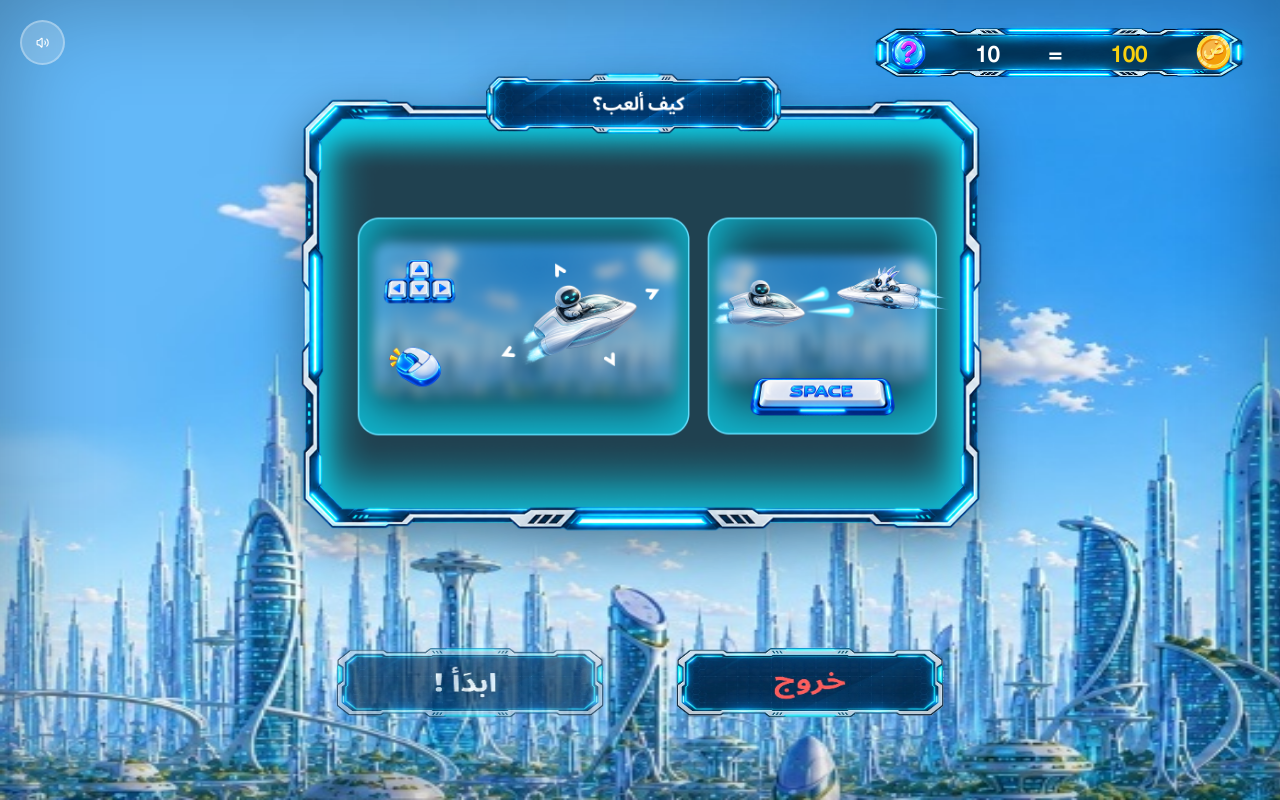
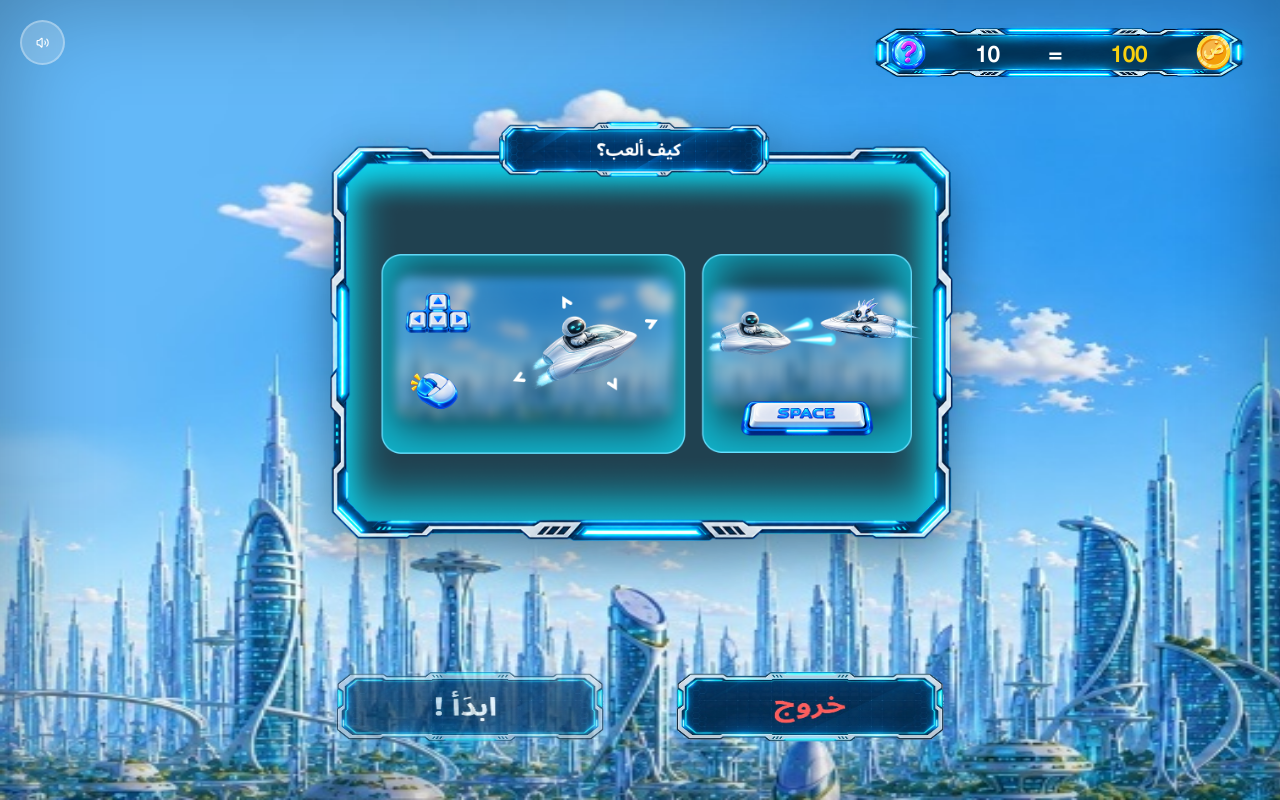
Before and after one commit to plan-code-official/Airplane-Games, a React (Vite) app: page / in a window 1280 px wide. Built offline with nearby package versions, Linux system fonts and the light colour scheme; a web font is replaced by a local one.

Commit message:
Polish Airplane welcome and results layout

```diff
--- a/src/ResultsPanel/ResultsPanel.css
+++ b/src/ResultsPanel/ResultsPanel.css
@@ -7,10 +7,10 @@
   display: flex;
   flex-direction: column;
   align-items: center;
+  justify-content: center;
   gap: clamp(6px, 1.4vw, 18px);
   padding: clamp(8px, 1.5vh, 16px) clamp(8px, 2.5vw, 24px);
-  overflow-y: auto;
-  -webkit-overflow-scrolling: touch;
+  overflow: hidden;
   background: transparent;
 }
 
@@ -21,8 +21,9 @@
 }
 
 .results-panel {
-  margin-top: auto;
-  width: min(90vw, 1180px, calc(75vh * 1.55));
+  flex: 0 1 auto;
+  margin: 0;
+  width: min(90vw, 1180px, calc(68dvh * 1.55));
   max-width: 1180px;
   aspect-ratio: 1496 / 965;
   background: center / 100% 100% no-repeat var(--results-panel-image);
@@ -148,7 +149,8 @@
 .results-stat-card--coins { direction: rtl; }
 
 .results-actions {
-  margin-bottom: auto;
+  flex: 0 0 auto;
+  margin: 0;
   width: min(84vw, 820px);
   display: flex;
   justify-content: center;
@@ -235,6 +237,10 @@
     gap: clamp(8px, 2vw, 14px);
   }
 
+  .results-panel {
+    width: min(94vw, 1180px, calc(64dvh * 1.55));
+  }
+
   .results-action {
     min-width: clamp(120px, 38vw, 200px);
     font-size: clamp(1rem, 4vw, 1.35rem);
@@ -249,8 +255,8 @@
 
   .results-panel {
     width: auto;
-    height: 68vh;
-    max-height: 68vh;
+    height: 64vh;
+    max-height: 64vh;
     aspect-ratio: 1496 / 965;
   }
 
--- a/src/components/GameWelcomeScreen/GameWelcomeScreen.css
+++ b/src/components/GameWelcomeScreen/GameWelcomeScreen.css
@@ -5,10 +5,9 @@
    ========================================= */
 .gws-screen {
   position: fixed;
-  top: 0;
-  left: 0;
+  inset: 0;
   width: 100%;
-  height: 100%;
+  height: 100dvh;
   background-size: cover;
   background-position: center;
   background-repeat: no-repeat;
@@ -20,8 +19,7 @@
   padding: clamp(12px, 3vw, 24px);
   gap: clamp(12px, 3vh, 30px);
   direction: rtl;
-  overflow-y: auto;
-  -webkit-overflow-scrolling: touch;
+  overflow: hidden;
 }
 
 /* =========================================
@@ -82,6 +80,8 @@
   align-items: center;
   width: min(100%, 1000px);
   max-width: 800px;
+  min-height: 0;
+  flex: 1 1 auto;
   margin-top: auto;
   margin-bottom: auto;
 }
@@ -90,7 +90,7 @@
   width: min(95%, 1000px);
   height: auto;
   max-width: clamp(350px, 90vw, 1000px);
-  max-height: clamp(250px, 60vh, 550px);
+  max-height: min(55vh, 550px);
   object-fit: contain;
   filter: drop-shadow(0 15px 25px rgba(0, 0, 0, 0.4));
   transform: translateY(-5px);
@@ -106,8 +106,9 @@
    FOOTER — Action Buttons
    ========================================= */
 .gws-footer {
-  margin-top: auto;
-  margin-bottom: clamp(12px, 6vh, 64px);
+  flex: 0 0 auto;
+  margin-top: 0;
+  margin-bottom: clamp(8px, 3vh, 32px);
   width: 100%;
 }
 
@@ -189,8 +190,8 @@
   .gws-header { top: max(10px, env(safe-area-inset-top)); }
   .gws-stats-bg { width: min(100%, 320px); padding-inline: 10px; }
   .gws-stat-icon { width: 24px; height: 24px; }
-  .gws-body { margin-top: 54px; margin-bottom: 0; }
-  .gws-hero-img { width: 100%; max-height: 48vh; }
+  .gws-body { margin-top: 52px; margin-bottom: 0; }
+  .gws-hero-img { width: 100%; max-height: min(46vh, 420px); }
   .gws-footer { margin-bottom: max(10px, env(safe-area-inset-bottom)); }
   .gws-footer-buttons { gap: 10px; flex-wrap: nowrap; }
   .gws-img-btn img,
@@ -201,7 +202,7 @@
 @media (max-width: 900px) and (max-height: 500px) {
   .gws-screen {
     padding: 10px;
-    gap: 10px;
+    gap: 6px;
   }
 
   .gws-header {
@@ -235,11 +236,14 @@
     height: clamp(50px, 8vw, 65px);
   }
 
-  .gws-hero-img {
-    max-width: min(350px, 45vw);
-    max-height: 52vh;
-  }
+  .gws-hero-img { max-width: min(350px, 45vw); max-height: 42vh; }
 
   .gws-body { margin-top: 28px; }
   .gws-footer { margin-bottom: 4px; }
 }
+
+@media (min-width: 521px) and (max-height: 700px) {
+  .gws-screen { gap: 8px; }
+  .gws-hero-img { max-height: 42vh; }
+  .gws-footer { margin-bottom: 8px; }
+}
--- a/src/index.css
+++ b/src/index.css
@@ -2052,7 +2052,7 @@ body {
   -webkit-backdrop-filter: blur(4px);
   border-bottom: 1px solid rgba(255, 255, 255, 0.1);
   color: white;
-  direction: rtl;
+  direction: ltr;
 }
 
 .hud-left,
@@ -2060,6 +2060,7 @@ body {
   display: flex;
   align-items: center;
   gap: 15px;
+  direction: rtl;
 }
 
 .sound-toggle-inline {
@@ -2087,6 +2088,9 @@ body {
   font-weight: 900;
   text-shadow: 0 0 10px rgba(0, 229, 255, 0.5);
   font-family: var(--font-arabic);
+  direction: rtl;
+  text-align: center;
+  flex: 1 1 auto;
 }
 
 .hud-back-btn {
```
